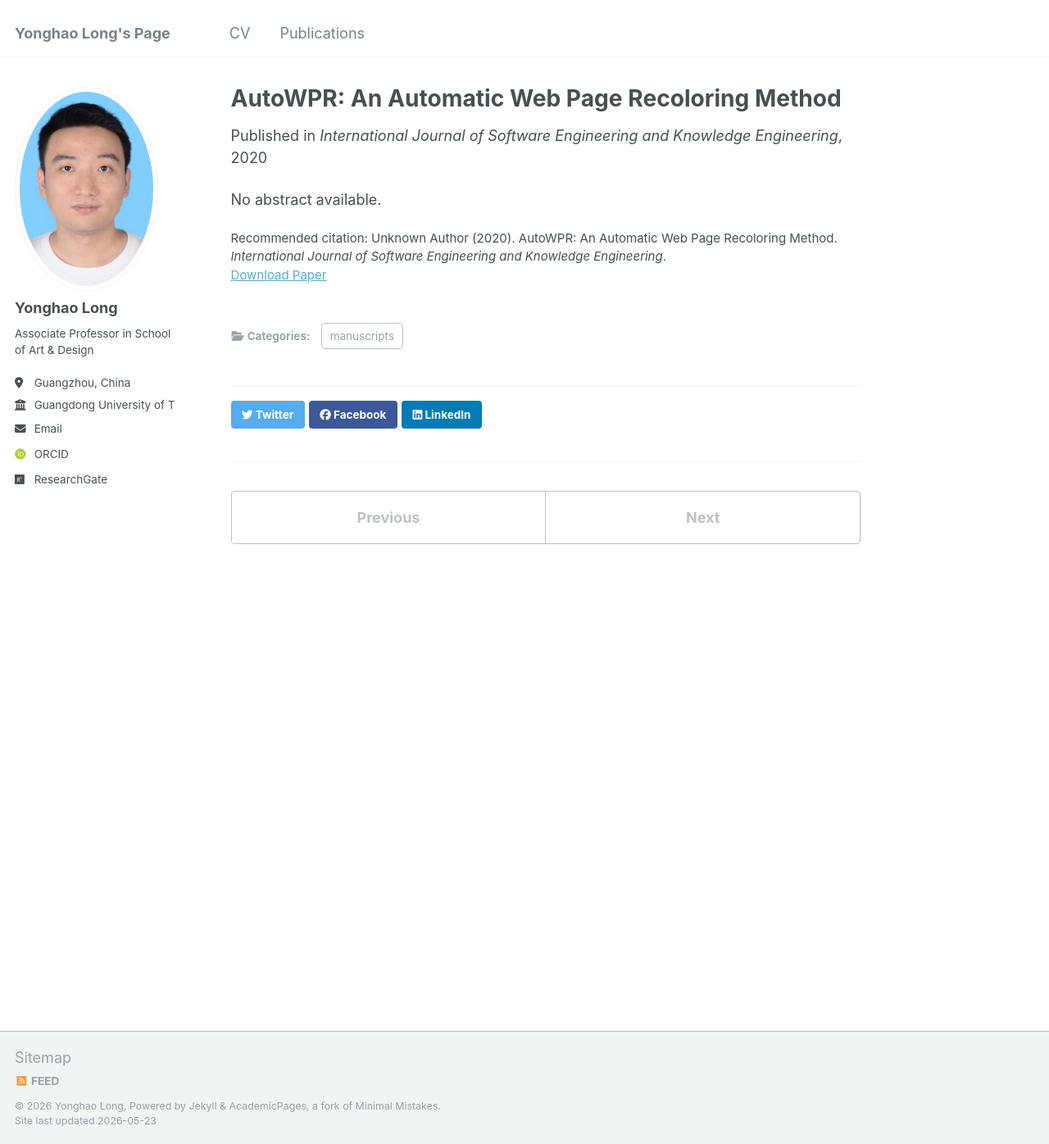
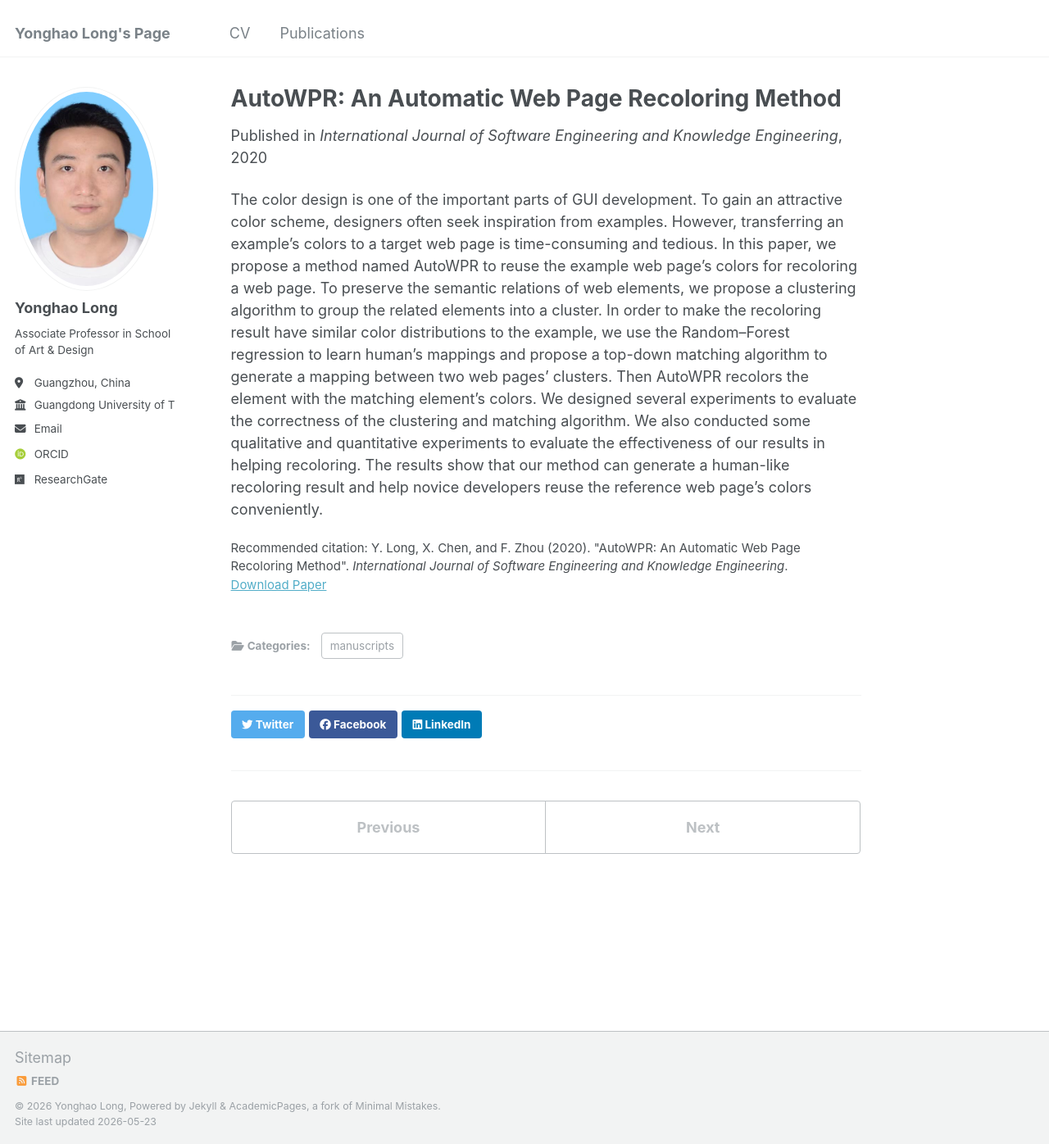
Before and after one commit to qoolyh/qoolyh.github.io, a Jekyll site: the page built from _publications/2020-autowpr-an-automatic-web-page-recoloring-method.md, in a window 1280 px wide and 1396 px high. Shown: the whole window at 82% size. Built offline with Jekyll 4.4.1, drawn with Linux system fonts in a browser that asks for light colours; some web fonts are replaced.

Commit message:
Update 2020-autowpr-an-automatic-web-page-recoloring-method.md

```diff
--- a/_publications/2020-autowpr-an-automatic-web-page-recoloring-method.md
+++ b/_publications/2020-autowpr-an-automatic-web-page-recoloring-method.md
@@ -1,12 +1,13 @@
 ---
 title: "AutoWPR: An Automatic Web Page Recoloring Method"
 collection: publications
-permalink: /publication/2020-autowpr-an-automatic-web-page-recoloring-method
-excerpt: 'No abstract available....'
+category: manuscripts
+permalink: /publication/2020-01-01-autowpr-an-automatic-web-page-recoloring-method
+excerpt: 'The color design is one of the important parts of GUI development. To gain an attractive color scheme, designers often seek inspiration from examples. However, transferring an example’s colors to a target web page is time-consuming and tedious. In this paper, we propose a method named AutoWPR to reuse the example web page’s colors for recoloring a web page. To preserve the semantic relations of web elements, we propose a clustering algorithm to group the related elements into a cluster. In order to make the recoloring result have similar color distributions to the example, we use the Random–Forest regression to learn human’s mappings and propose a top-down matching algorithm to generate a mapping between two web pages’ clusters. Then AutoWPR recolors the element with the matching element’s colors. We designed several experiments to evaluate the correctness of the clustering and matching algorithm. We also conducted some qualitative and quantitative experiments to evaluate the effectiveness of our results in helping recoloring. The results show that our method can generate a human-like recoloring result and help novice developers reuse the reference web page’s colors conveniently.'
 date: 2020-01-01
-category: manuscripts
 venue: 'International Journal of Software Engineering and Knowledge Engineering'
-paperurl: '#'
-citation: 'Unknown Author (2020). AutoWPR: An Automatic Web Page Recoloring Method. <i>International Journal of Software Engineering and Knowledge Engineering</i>.'
+paperurl: 'https://www.worldscientific.com/doi/abs/10.1142/S0218194020500369'
+citation: 'Y. Long, X. Chen, and F. Zhou (2020). "AutoWPR: An Automatic Web Page Recoloring Method". <i>International Journal of Software Engineering and Knowledge Engineering</i>.'
 ---
-No abstract available.
+
+The color design is one of the important parts of GUI development. To gain an attractive color scheme, designers often seek inspiration from examples. However, transferring an example’s colors to a target web page is time-consuming and tedious. In this paper, we propose a method named AutoWPR to reuse the example web page’s colors for recoloring a web page. To preserve the semantic relations of web elements, we propose a clustering algorithm to group the related elements into a cluster. In order to make the recoloring result have similar color distributions to the example, we use the Random–Forest regression to learn human’s mappings and propose a top-down matching algorithm to generate a mapping between two web pages’ clusters. Then AutoWPR recolors the element with the matching element’s colors. We designed several experiments to evaluate the correctness of the clustering and matching algorithm. We also conducted some qualitative and quantitative experiments to evaluate the effectiveness of our results in helping recoloring. The results show that our method can generate a human-like recoloring result and help novice developers reuse the reference web page’s colors conveniently.
```
